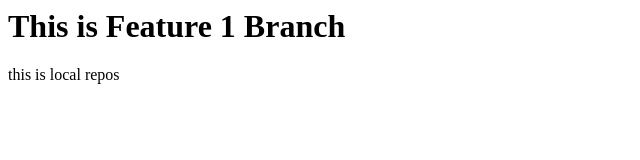
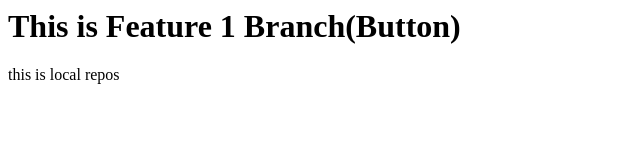
Before and after one commit to saurabhverma2693/LocalRepos, a plain HTML site: page Index.html in a window 1280 px wide. Shown: the whole page, without its empty margins (0-640 px from the left). Drawn offline with Linux system fonts and the light colour scheme.

Commit message:
Add Button

```diff
--- a/Index.html
+++ b/Index.html
@@ -1,2 +1,2 @@
-<h1>This is Feature 1 Branch</h1>
+<h1>This is Feature 1 Branch(Button)</h1>
 <p>this is local repos</p>
```
